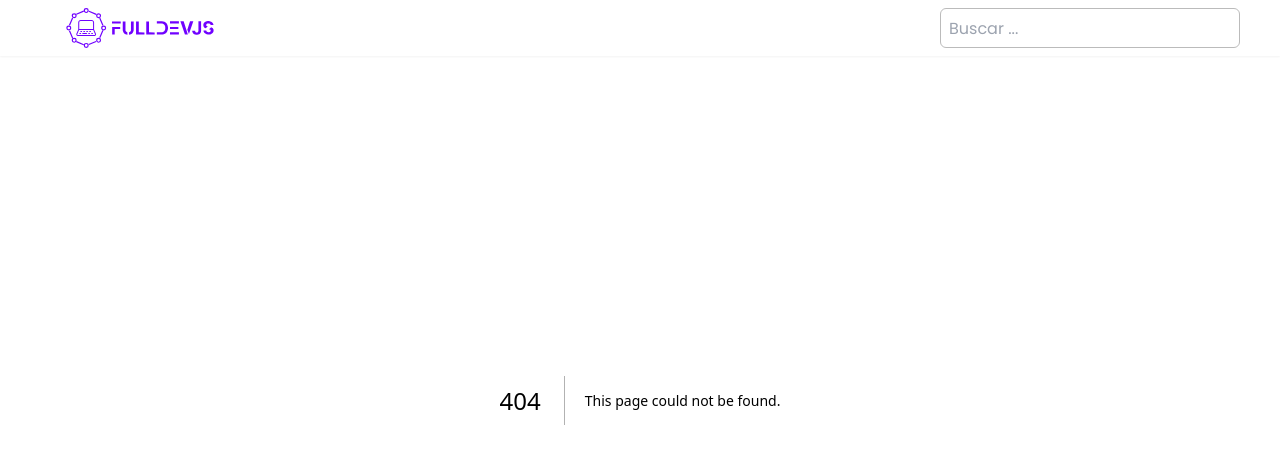
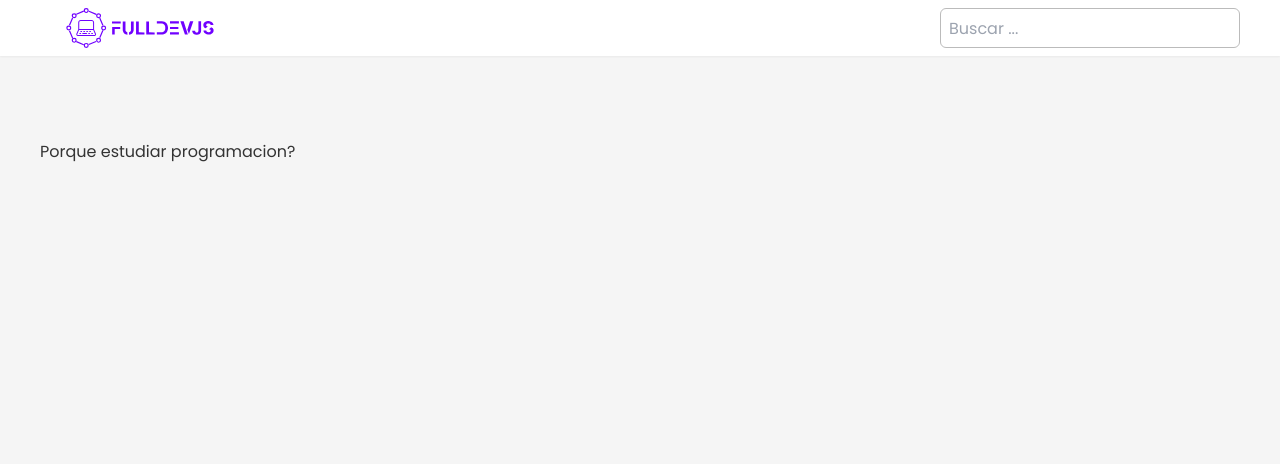
Before and after one commit to nicohermida01/fulldevjs, a Next.js app: page /articles/porque-estudiar-programacion in a window 1280 px wide. Before the commit this address had no page. Shown: the top 464 px of the page. Built offline with nearby package versions, Linux system fonts and the light colour scheme.

Commit message:
add articles folder

```diff
--- /dev/null
+++ b/src/app/articles/porque-estudiar-programacion/page.tsx
@@ -0,0 +1,3 @@
+export default function Post() {
+	return <div className='mt-[100px]'>Porque estudiar programacion?</div>
+}
--- /dev/null
+++ b/src/app/articles/que-son-las-apis/page.tsx
@@ -0,0 +1,3 @@
+export default function Post() {
+	return <div className='mt-[100px]'>Qué son las APIs?</div>
+}
--- a/src/app/layout.tsx
+++ b/src/app/layout.tsx
@@ -2,6 +2,7 @@ import type { Metadata } from 'next'
 import { Poppins } from 'next/font/google'
 import './globals.css'
 import { Topbar } from '@/components/Topbar'
+import { PageWrapper } from '@/components/PageWrapper'
 
 const poppins = Poppins({
 	weight: ['400', '500', '600', '700'],
@@ -24,7 +25,8 @@ export default function RootLayout({
 		<html lang='en'>
 			<body className={poppins.className}>
 				<Topbar />
-				{children}
+
+				<PageWrapper>{children}</PageWrapper>
 			</body>
 		</html>
 	)
--- a/src/app/page.tsx
+++ b/src/app/page.tsx
@@ -5,7 +5,7 @@ import { contentList } from '@/ssot/content'
 
 export default function Home() {
 	return (
-		<PageWrapper>
+		<>
 			<Heading />
 			<div>
 				<h2 className='text-2xl font-bold my-12 text-TEXT_BLACK'>
@@ -17,6 +17,6 @@ export default function Home() {
 					))}
 				</div>
 			</div>
-		</PageWrapper>
+		</>
 	)
 }
--- a/src/components/ArticlePreview.tsx
+++ b/src/components/ArticlePreview.tsx
@@ -1,5 +1,6 @@
 import { articlePreview } from '@/ssot/content'
 import Image from 'next/image'
+import Link from 'next/link'
 
 export function ArticlePreview({
 	title,
@@ -7,8 +8,10 @@ export function ArticlePreview({
 	imageAlt,
 	date,
 	description,
+	link,
 }: articlePreview) {
 	return (
+		<Link href={`/articles/${link}`}>
 			<div className='w-[300px] h-max bg-white rounded-xl article-preview cursor-pointer'>
 				<div className='w-full h-[150px] overflow-hidden rounded-tl-xl rounded-tr-xl'>
 					<Image src={image} width={300} height={200} alt={imageAlt} />
@@ -19,5 +22,6 @@ export function ArticlePreview({
 					<span className='text-TEXT_GRAY_SECONDARY'>{date}</span>
 				</div>
 			</div>
+		</Link>
 	)
 }
```
Also changed, not shown: src/ssot/content.ts (+7 -0 lines). Lines whose indentation alone changed are shown as unchanged.
